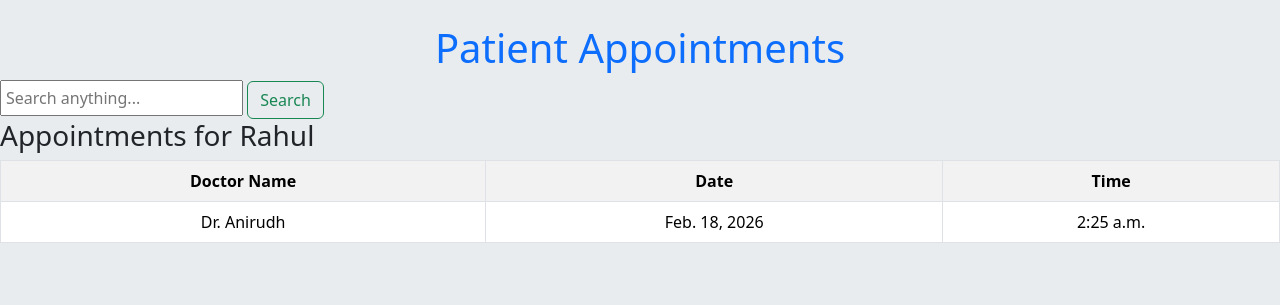
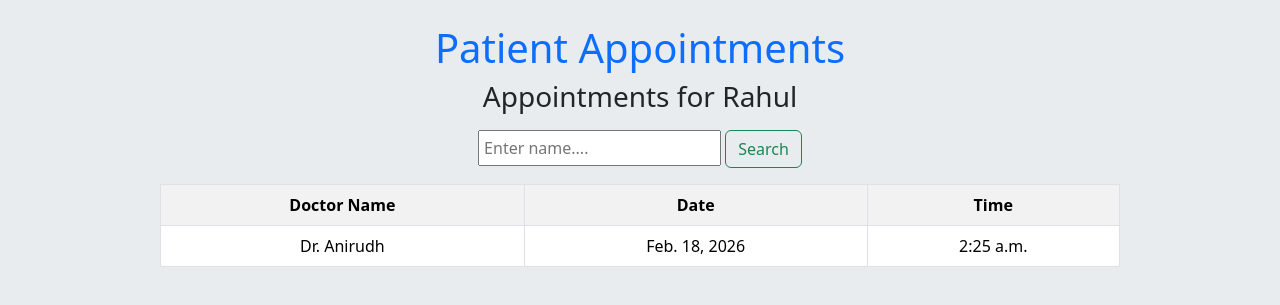
Before and after one commit to nishantkr316/Hospital-Management-System-HMS-, a Django app: page /patient/1 in a window 1280 px wide. Shown: the part 75-380 px from the top of the page. Run offline with Django 5.2, Linux system fonts and the light colour scheme; a user stored in the database is signed in; data comes from the database, SQL or seed files in the repository; both versions use the stored data as it was after the commit.

Commit message:
Some Corrections

```diff
--- a/HospitalManagementSystem/hospital/templates/doctor.html
+++ b/HospitalManagementSystem/hospital/templates/doctor.html
@@ -3,7 +3,7 @@
 <center><h1 class="text-danger">Doctors details</h1>
 
     <form action="" method="get">
-        <input type="text" placeholder="Search anything..." name="q" class="p-1">
+        <input type="text" placeholder="Enter name..." name="q" class="p-1">
         <button class="btn btn-outline-success">Search</button>
     </form>
 
--- a/HospitalManagementSystem/hospital/templates/patapp.html
+++ b/HospitalManagementSystem/hospital/templates/patapp.html
@@ -1,13 +1,16 @@
 {% extends 'base.html' %}
 {% block content %}
-    <center><h1 class="text-primary">Patient Appointments</h1></center>
-        <form action="" method="get">
-            <input type="text" placeholder="Search anything..." name="q" class="p-1">
+    <center><h1 class="text-primary">Patient Appointments</h1>
+        <h3 >Appointments for {{ patient.name }}</h3>
+        <form action="" method="get" class="my-3">
+            <input type="text" placeholder="Enter name...." name="q" class="p-1">
             <button class="btn btn-outline-success">Search</button>
         </form>
+
     </center>
-    <h3>Appointments for {{ patient.name }}</h3>
-    <table class="table table-striped table-bordered table-hover text-center">
+
+    <center>
+        <table class="table w-75 table-striped table-bordered table-hover text-center">
             <tr>
                 <th>Doctor Name</th>
                 <th>Date</th>
@@ -21,4 +24,5 @@
             </tr>
             {% endfor %}
         </table>
+    </center>
 {% endblock %}
--- a/HospitalManagementSystem/hospital/templates/patient.html
+++ b/HospitalManagementSystem/hospital/templates/patient.html
@@ -3,7 +3,7 @@
     <center>
         <h1 class="text-danger">Patients details</h1>
         <form action="" method="get">
-            <input type="text" placeholder="Search anything..." name="q" class="p-1">
+            <input type="text" placeholder="Enter name...." name="q" class="p-1">
             <button class="btn btn-outline-success">Search</button>
         </form>
         <table  class="table w-75 table-striped table-bordered  table-hover text-center my-5">
```
Also changed, not shown: HospitalManagementSystem/hospital/templates/docapp.html (+8 -4 lines), HospitalManagementSystem/db.sqlite3. Lines whose indentation alone changed are shown as unchanged.
